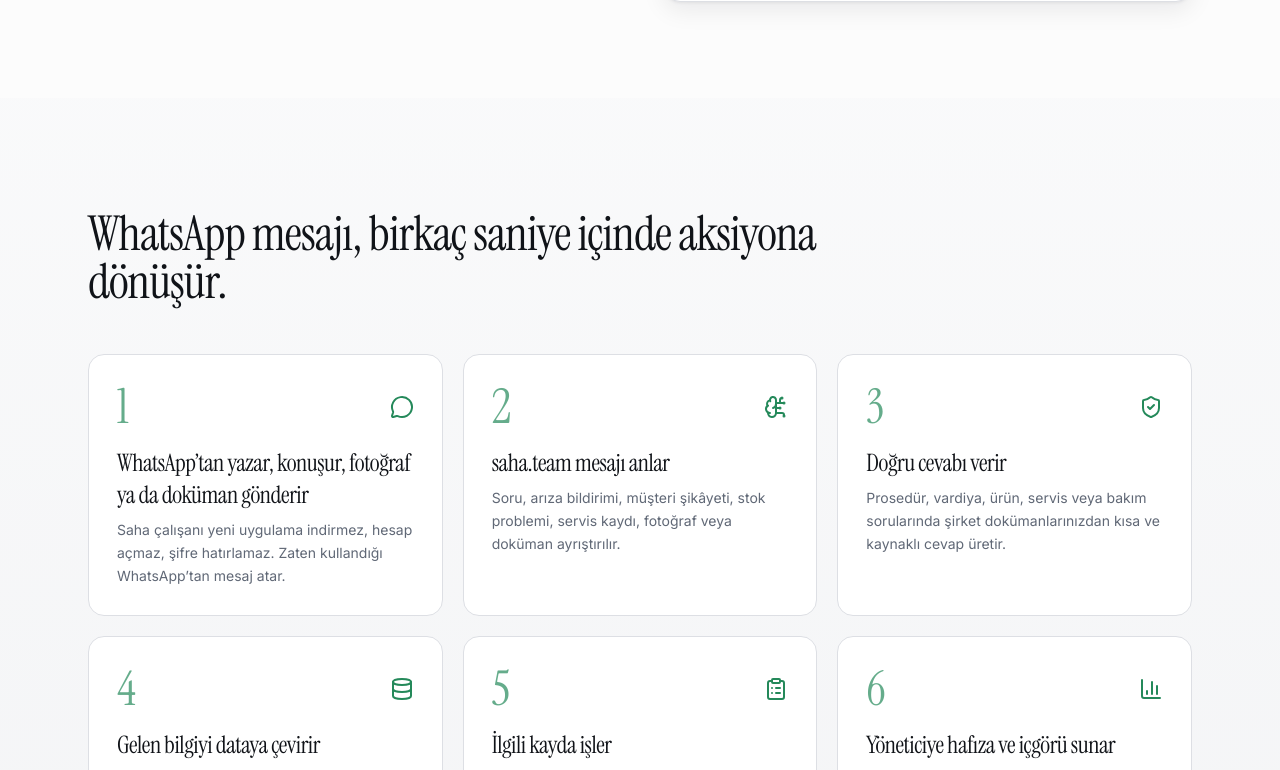
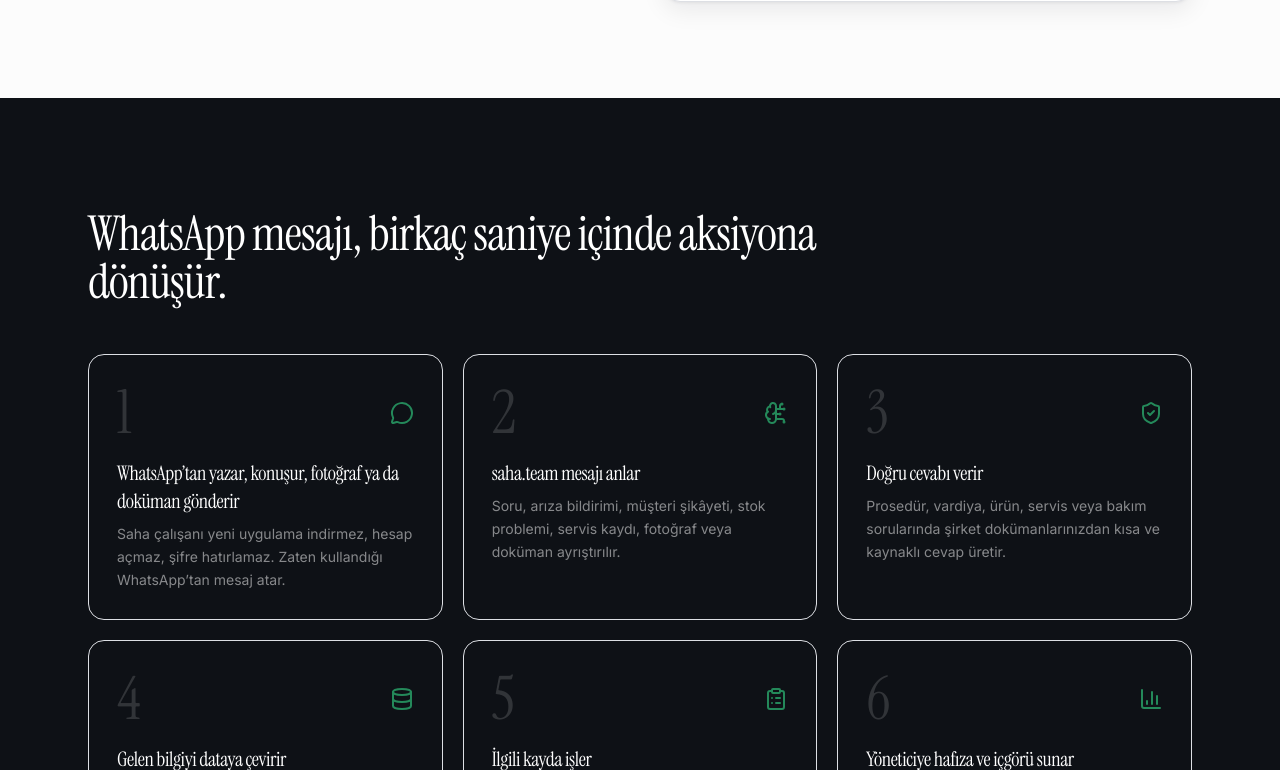
Before and after one commit to ozzyfi/saha-content-creator, a React (Vite) app: page / in a window 1280 px wide. Shown: the part 2790-3560 px from the top of the page. Built offline with nearby package versions, Linux system fonts and the light colour scheme; the HTML template or start-up script is replaced by a standard one.

Commit message:
Changes
Co-authored-by: ozzyfi <191212846+ozzyfi@users.noreply.github.com>

```diff
--- a/src/pages/Index.tsx
+++ b/src/pages/Index.tsx
@@ -257,18 +257,20 @@ const HowItWorks = () => {
     [BarChart3, "Yöneticiye hafıza ve içgörü sunar", "En çok sorulan konular, tekrar eden arızalar, eksik dokümanlar ve eğitim ihtiyaçları canlı görünür."],
   ];
   return (
-    <section id="nasil" className="bg-soft py-24">
+    <section id="nasil" className="bg-dark py-24">
       <div className="container-tight">
-        <SectionIntro title={<>WhatsApp mesajı, birkaç saniye içinde aksiyona dönüşür.</>} />
+        <div className="[&_h2]:text-white [&_p]:text-white/55">
+          <SectionIntro title={<>WhatsApp mesajı, birkaç saniye içinde aksiyona dönüşür.</>} />
+        </div>
         <div className="mt-12 grid gap-5 md:grid-cols-2 lg:grid-cols-3">
           {steps.map(([Icon, title, desc], i) => (
-            <motion.div key={title as string} {...fadeUp} transition={{ duration: 0.5, delay: i * 0.05 }} className="rounded-2xl border border-border bg-card p-7">
+            <motion.div key={title as string} {...fadeUp} transition={{ duration: 0.5, delay: i * 0.05 }} className="rounded-2xl border border-white/8 bg-white/4 p-7 text-white">
               <div className="flex items-center justify-between">
-                <span className="font-serif text-5xl text-primary/70">{i + 1}</span>
+                <span className="font-serif text-6xl text-white/15">{i + 1}</span>
                 <Icon className="h-6 w-6 text-primary" />
               </div>
-              <h3 className="mt-4 font-serif text-2xl">{title as string}</h3>
-              <p className="mt-2 text-sm leading-relaxed text-muted-foreground">{desc as string}</p>
+              <h3 className="mt-4 font-serif text-xl text-white">{title as string}</h3>
+              <p className="mt-2 text-sm leading-relaxed text-white/50">{desc as string}</p>
             </motion.div>
           ))}
         </div>
```
